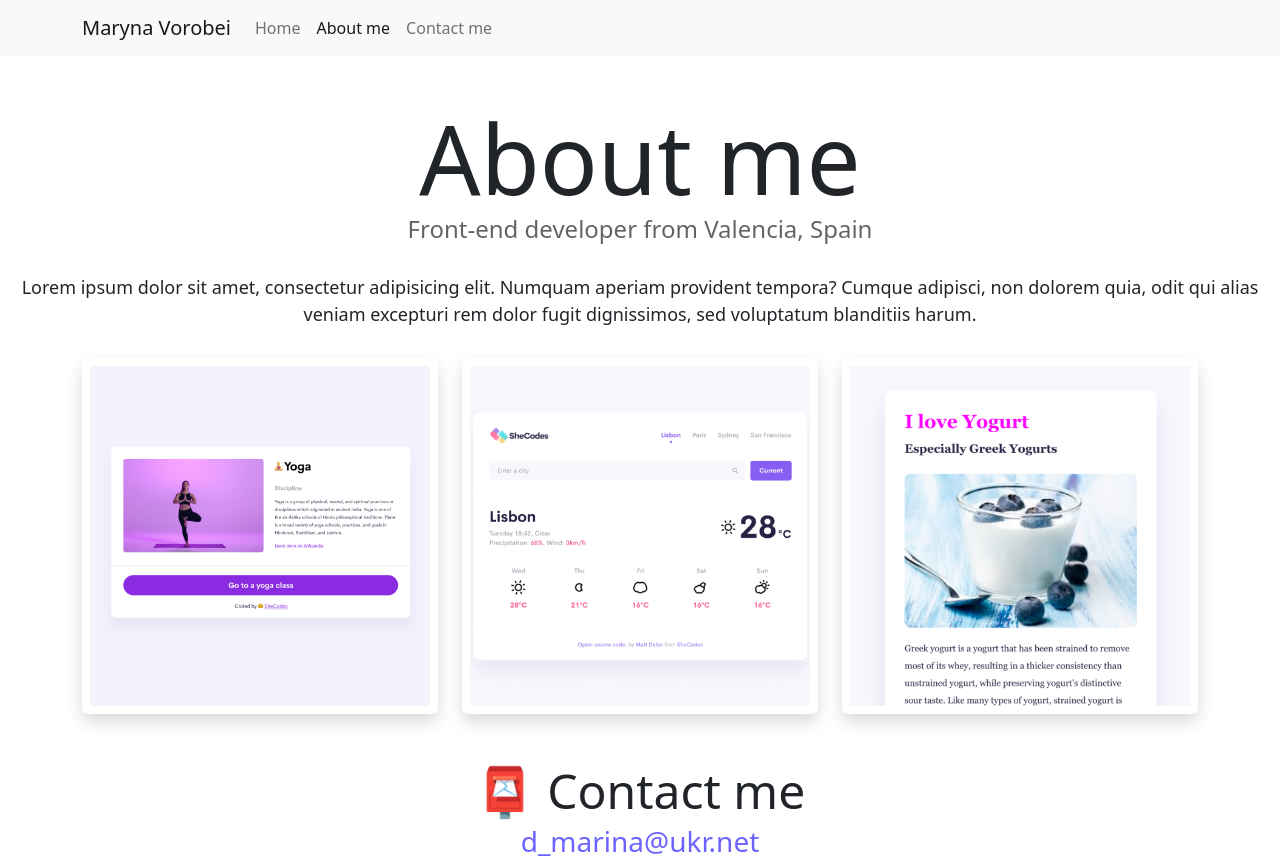
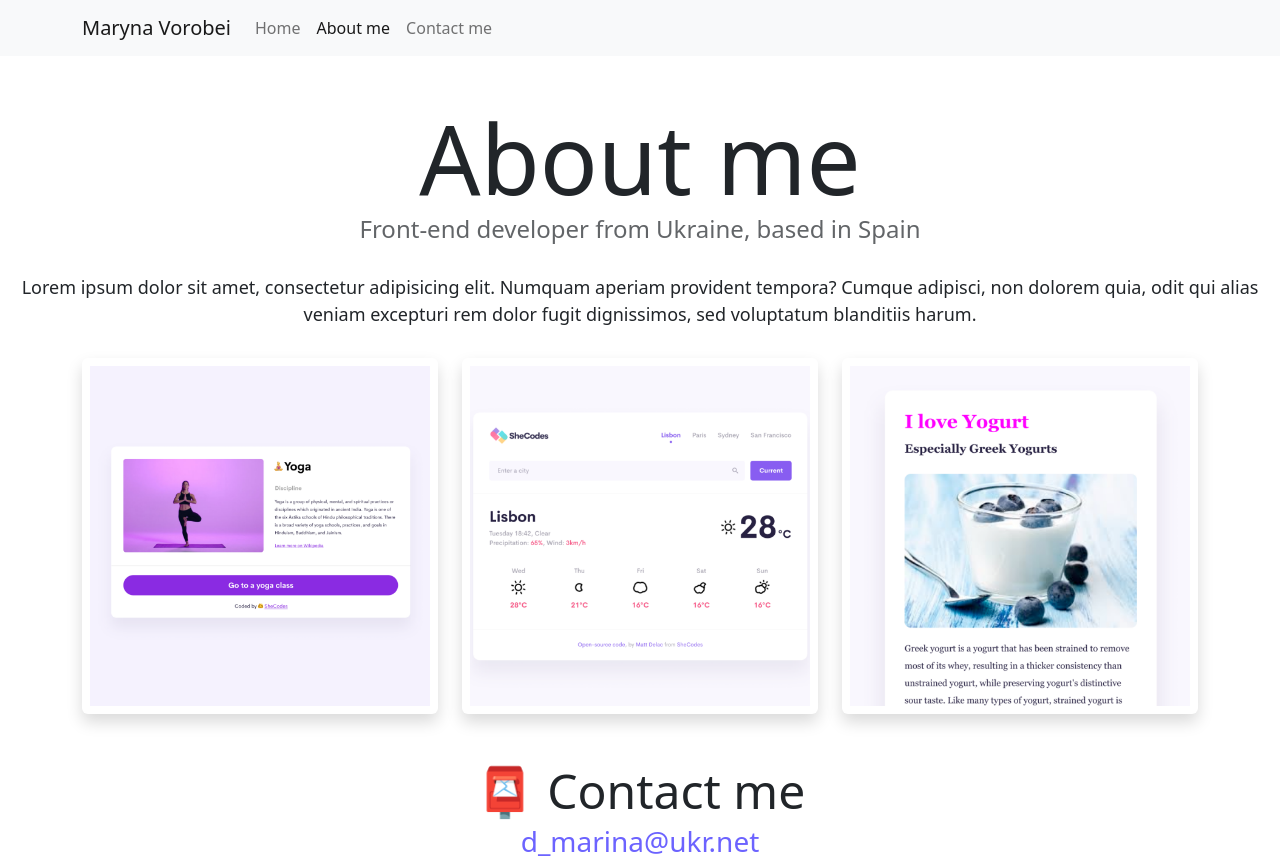
Before and after one commit to MarynaVorobei/Portfolio-Homework, a plain HTML site: page about.html in a window 1280 px wide. Drawn offline with nearby package versions, Linux system fonts and the light colour scheme.

Commit message:
Created the website structure

```diff
--- a/about.html
+++ b/about.html
@@ -49,7 +49,9 @@
       </div>
     </nav>
     <h1 class="text-center">About me</h1>
-    <h3 class="text-center">Front-end developer from Valencia, Spain</h3>
+    <h3 class="text-center">
+      Front-end developer from Ukraine, based in Spain
+    </h3>
 
     <div class="about-paragraphs text-center">
       <p>
```
Also changed, not shown: index.html (+1 -1 lines).
